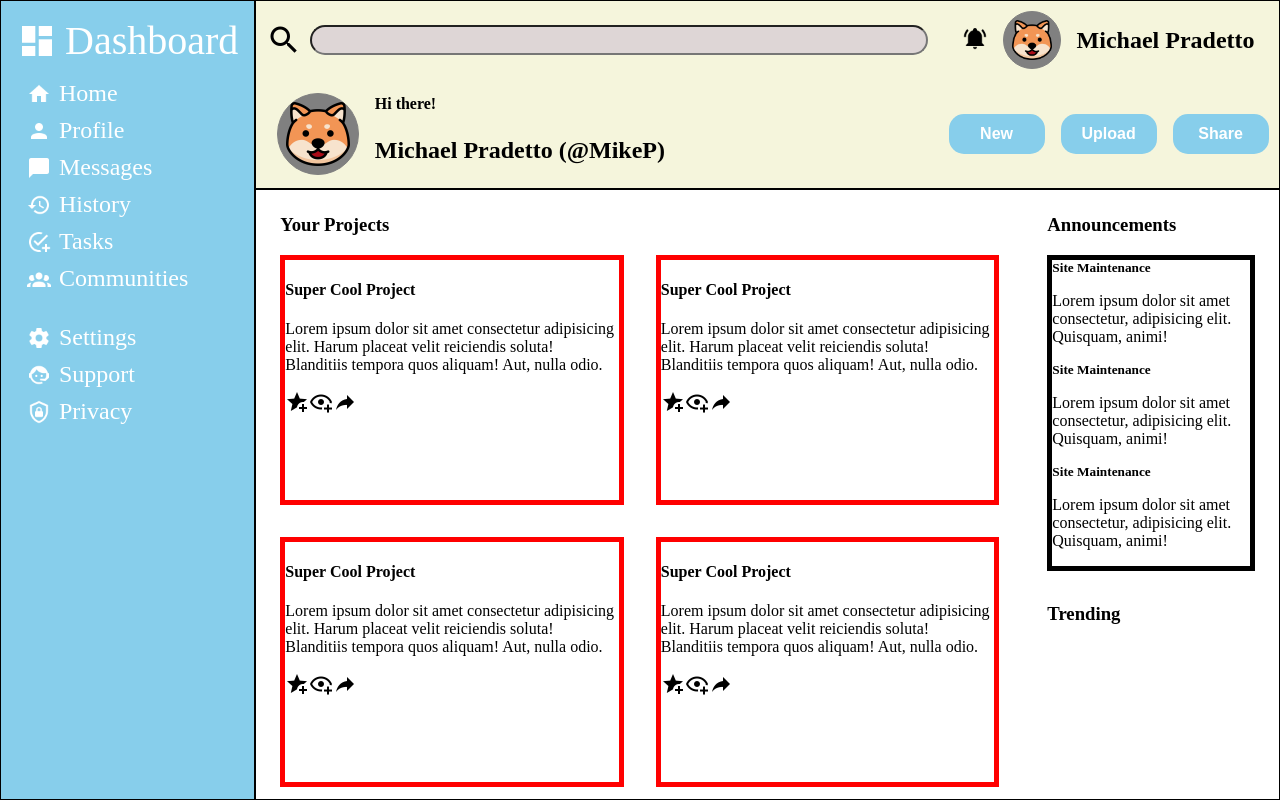
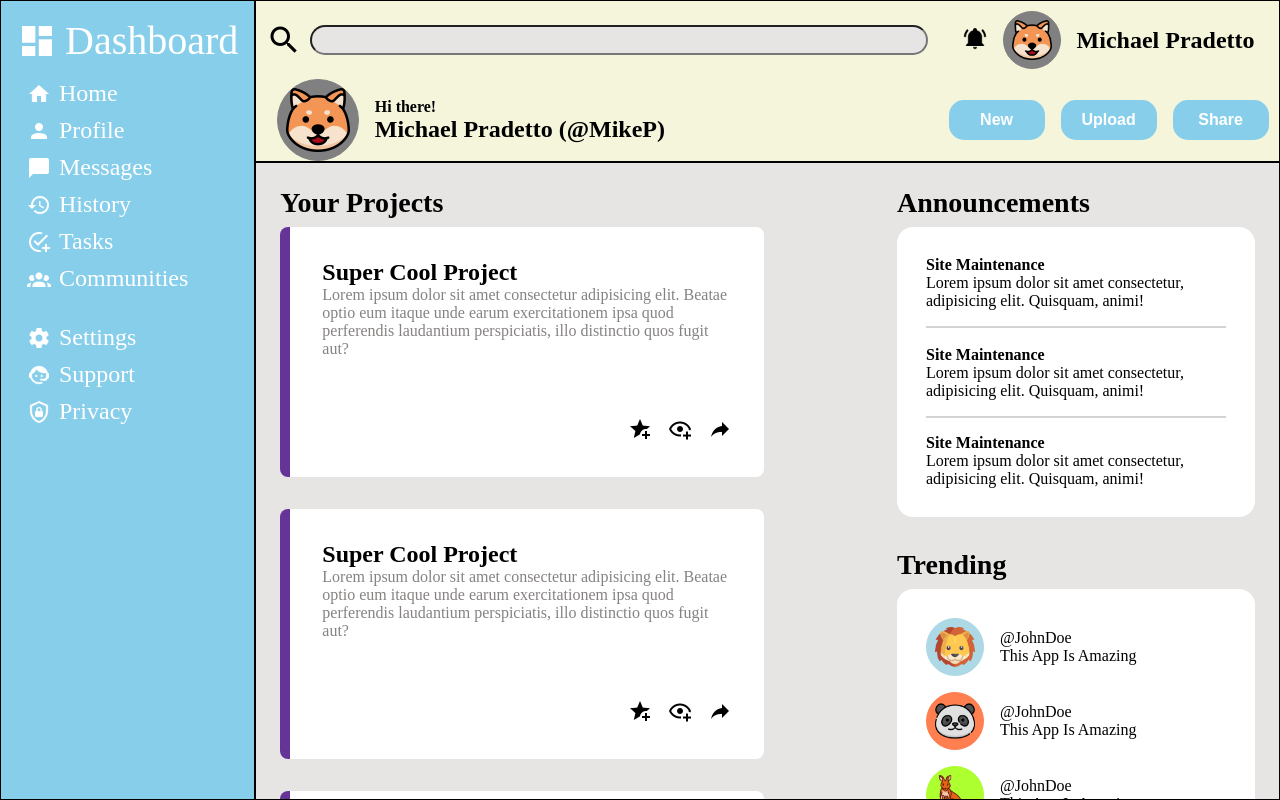
Before and after one commit to Pradetto/Admin-Dashboard, a plain HTML site: page index.html in a window 1280 px wide. Drawn offline with Linux system fonts and the light colour scheme.

Commit message:
finished main content

```diff
--- a/index.html
+++ b/index.html
@@ -115,45 +115,66 @@
                 <h3 class="heading">Your Projects</h3>
                 <div class="cards">
                     <div class="card">
+                        <div class="titleContent">
                             <h4 class="title">Super Cool Project</h4>
-                        <p class="content">Lorem ipsum dolor sit amet consectetur adipisicing elit. Harum placeat velit reiciendis soluta! Blanditiis tempora quos aliquam! Aut, nulla odio.</p>
+                            <p class="content">Lorem ipsum dolor sit amet consectetur adipisicing elit. Beatae optio eum itaque unde earum exercitationem ipsa quod perferendis laudantium perspiciatis, illo distinctio quos fugit aut?</p>
+                        </div>
                         <div class="actions"><a href="#"><img src="media/main/star-plus.png" alt=""></a><a href="#"><img src="media/main/eye-plus-outline.png" alt=""></a><a href="#"><img src="media/main/share.png" alt=""></a></div>
                     </div>
                     <div class="card">
+                        <div class="titleContent">
                             <h4 class="title">Super Cool Project</h4>
-                        <p class="content">Lorem ipsum dolor sit amet consectetur adipisicing elit. Harum placeat velit reiciendis soluta! Blanditiis tempora quos aliquam! Aut, nulla odio.</p>
+                            <p class="content">Lorem ipsum dolor sit amet consectetur adipisicing elit. Beatae optio eum itaque unde earum exercitationem ipsa quod perferendis laudantium perspiciatis, illo distinctio quos fugit aut?</p>
+                        </div>
                         <div class="actions"><a href="#"><img src="media/main/star-plus.png" alt=""></a><a href="#"><img src="media/main/eye-plus-outline.png" alt=""></a><a href="#"><img src="media/main/share.png" alt=""></a></div>
                     </div>
                     <div class="card">
+                        <div class="titleContent">
                             <h4 class="title">Super Cool Project</h4>
-                        <p class="content">Lorem ipsum dolor sit amet consectetur adipisicing elit. Harum placeat velit reiciendis soluta! Blanditiis tempora quos aliquam! Aut, nulla odio.</p>
+                            <p class="content">Lorem ipsum dolor sit amet consectetur adipisicing elit. Beatae optio eum itaque unde earum exercitationem ipsa quod perferendis laudantium perspiciatis, illo distinctio quos fugit aut?</p>
+                        </div>
                         <div class="actions"><a href="#"><img src="media/main/star-plus.png" alt=""></a><a href="#"><img src="media/main/eye-plus-outline.png" alt=""></a><a href="#"><img src="media/main/share.png" alt=""></a></div>
                     </div>
                     <div class="card">
+                        <div class="titleContent">
                             <h4 class="title">Super Cool Project</h4>
-                        <p class="content">Lorem ipsum dolor sit amet consectetur adipisicing elit. Harum placeat velit reiciendis soluta! Blanditiis tempora quos aliquam! Aut, nulla odio.</p>
+                            <p class="content">Lorem ipsum dolor sit amet consectetur adipisicing elit. Beatae optio eum itaque unde earum exercitationem ipsa quod perferendis laudantium perspiciatis, illo distinctio quos fugit aut?</p>
+                        </div>
                         <div class="actions"><a href="#"><img src="media/main/star-plus.png" alt=""></a><a href="#"><img src="media/main/eye-plus-outline.png" alt=""></a><a href="#"><img src="media/main/share.png" alt=""></a></div>
                     </div>
                     <div class="card">
+                        <div class="titleContent">
                             <h4 class="title">Super Cool Project</h4>
-                        <p class="content">Lorem ipsum dolor sit amet consectetur adipisicing elit. Harum placeat velit reiciendis soluta! Blanditiis tempora quos
-                        aliquam! Aut, nulla odio.</p>
+                            <p class="content">Lorem ipsum dolor sit amet consectetur adipisicing elit. Beatae optio eum itaque unde earum exercitationem ipsa quod perferendis laudantium perspiciatis, illo distinctio quos fugit aut?</p>
+                        </div>
                         <div class="actions"><a href="#"><img src="media/main/star-plus.png" alt=""></a><a href="#"><img src="media/main/eye-plus-outline.png" alt=""></a><a href="#"><img src="media/main/share.png" alt=""></a></div>
                     </div>
                     <div class="card">
+                        <div class="titleContent">
                             <h4 class="title">Super Cool Project</h4>
-                        <p class="content">Lorem ipsum dolor sit amet consectetur adipisicing elit. Harum placeat velit reiciendis soluta! Blanditiis tempora quos aliquam! Aut, nulla odio.</p>
+                            <p class="content">Lorem ipsum dolor sit amet consectetur adipisicing elit. Beatae optio eum itaque unde earum exercitationem ipsa quod perferendis laudantium perspiciatis, illo distinctio quos fugit aut?</p>
+                        </div>
                         <div class="actions"><a href="#"><img src="media/main/star-plus.png" alt=""></a><a href="#"><img src="media/main/eye-plus-outline.png" alt=""></a><a href="#"><img src="media/main/share.png" alt=""></a></div>
                     </div>
                     <div class="card">
+                        <div class="titleContent">
                             <h4 class="title">Super Cool Project</h4>
-                        <p class="content">Lorem ipsum dolor sit amet consectetur adipisicing elit. Harum placeat velit reiciendis soluta! Blanditiis tempora quos
-                        aliquam! Aut, nulla odio.</p>
+                            <p class="content">Lorem ipsum dolor sit amet consectetur adipisicing elit. Beatae optio eum itaque unde earum exercitationem ipsa quod perferendis laudantium perspiciatis, illo distinctio quos fugit aut?</p>
+                        </div>
                         <div class="actions"><a href="#"><img src="media/main/star-plus.png" alt=""></a><a href="#"><img src="media/main/eye-plus-outline.png" alt=""></a><a href="#"><img src="media/main/share.png" alt=""></a></div>
                     </div>
                     <div class="card">
+                        <div class="titleContent">
                             <h4 class="title">Super Cool Project</h4>
-                        <p class="content">Lorem ipsum dolor sit amet consectetur adipisicing elit. Harum placeat velit reiciendis soluta! Blanditiis tempora quos aliquam! Aut, nulla odio.</p>
+                            <p class="content">Lorem ipsum dolor sit amet consectetur adipisicing elit. Beatae optio eum itaque unde earum exercitationem ipsa quod perferendis laudantium perspiciatis, illo distinctio quos fugit aut?</p>
+                        </div>
+                        <div class="actions"><a href="#"><img src="media/main/star-plus.png" alt=""></a><a href="#"><img src="media/main/eye-plus-outline.png" alt=""></a><a href="#"><img src="media/main/share.png" alt=""></a></div>
+                    </div>
+                    <div class="card">
+                        <div class="titleContent">
+                            <h4 class="title">Super Cool Project</h4>
+                            <p class="content">Lorem ipsum dolor sit amet consectetur adipisicing elit. Beatae optio eum itaque unde earum exercitationem ipsa quod perferendis laudantium perspiciatis, illo distinctio quos fugit aut?</p>
+                        </div>
                         <div class="actions"><a href="#"><img src="media/main/star-plus.png" alt=""></a><a href="#"><img src="media/main/eye-plus-outline.png" alt=""></a><a href="#"><img src="media/main/share.png" alt=""></a></div>
                     </div>
                 </div>
@@ -164,20 +185,51 @@
                     <div class="announcementContainer">
                         <div class="contentBox">
                             <h5 class="smallHeading">Site Maintenance</h5>
-                            <p class="announcementContent">Lorem ipsum dolor sit amet consectetur, adipisicing elit. Quisquam, animi!</p>
+                            <p class="announcementContent" id="topPara">Lorem ipsum dolor sit amet consectetur, adipisicing elit. Quisquam, animi!</p>
                         </div>
+                        <br>
                         <div class="contentBox">
                             <h5 class="smallHeading">Site Maintenance</h5>
-                            <p class="announcementContent">Lorem ipsum dolor sit amet consectetur, adipisicing elit. Quisquam, animi!</p>
+                            <p class="announcementContent" id="middlePara">Lorem ipsum dolor sit amet consectetur, adipisicing elit. Quisquam, animi!</p>
                         </div>
-                        <div class="contentBox">
+                        <div class="contentBox" id="bottomBox">
                             <h5 class="smallHeading">Site Maintenance</h5>
-                            <p class="announcementContent">Lorem ipsum dolor sit amet consectetur, adipisicing elit. Quisquam, animi!</p>
+                            <p class="announcementContent" >Lorem ipsum dolor sit amet consectetur, adipisicing elit. Quisquam, animi!</p>
                         </div>
                     </div>
                 </div>
                 <div class="trending">
                     <h3 class="heading">Trending</h3>
+                    <div class="trendingContainer">
+                        <div class="contentBox2">
+                            <a href="" class="profileLogo" id="lion"><img src="media/main/lion.png" alt="" class="imgProfileLogo"></a>
+                            <div class="userInfo">
+                                <p class="atName">@JohnDoe</p>
+                                <p class="pageName">This App Is Amazing</p>
+                            </div>
+                        </div>
+                        <div class="contentBox2">
+                            <a href="" class="profileLogo" id="panda"><img src="media/main/panda.png" alt="" class="imgProfileLogo"></a>
+                            <div class="userInfo">
+                                <p class="atName">@JohnDoe</p>
+                                <p class="pageName">This App Is Amazing</p>
+                            </div>
+                        </div>
+                        <div class="contentBox2">
+                            <a href="" class="profileLogo" id="kangaroo"><img src="media/main/kangaroo.png" alt="" class="imgProfileLogo"></a>
+                            <div class="userInfo">
+                                <p class="atName">@JohnDoe</p>
+                                <p class="pageName">This App Is Amazing</p>
+                            </div>
+                        </div>
+                        <div class="contentBox2">
+                            <a href="" class="profileLogo" id="snake"><img src="media/main/snake.png" alt="" class="imgProfileLogo"></a>
+                            <div class="userInfo">
+                                <p class="atName">@JohnDoe</p>
+                                <p class="pageName">This App Is Amazing</p>
+                            </div>
+                        </div>
+                    </div>
                 </div>
             </div>
         </div>
--- a/styles.css
+++ b/styles.css
@@ -16,8 +16,8 @@
     --logoBackgroundColor: gray;
 
     /* Main Variables */
-
-
+    --trendingImageSize: 2.5rem;
+    --newFeedPadding:1.5rem;
 }
 
 body {
@@ -124,7 +124,7 @@ li.navItem,li.controlsItem {
     flex-grow: 1;
     border-radius: 20px;
     height: 30px;
-    background-color: rgb(222, 214, 214);
+    background-color:#e7e5e4;
     padding: 5px;
     font-size: large;
 }
@@ -198,6 +198,16 @@ li.navItem,li.controlsItem {
     font-size: 1.5rem;
 }
 
+#welcomeText{
+    display: flex;
+    flex-direction: column;
+    justify-content: center;
+}
+#welcomeText>p{
+    margin: 0;
+    padding: 0;
+}
+
 .btnsContainer {
     display: grid;
     grid-template-columns: 1fr 1fr 1fr;
@@ -227,12 +237,11 @@ button{
     grid-auto-flow: row;
     overflow:auto;
     margin: 0;
+
+    background-color: #e7e5e4;
 }
 
-.projects{
-    /* grid-row: 1/3; */
-    height: 1000px;
-}
+/* Projects */
 
 .newsfeed{
     display: grid;
@@ -247,7 +256,10 @@ button{
 h3{
     padding-top: 0;
     margin-top: 0;
+    margin-bottom: .5rem;
+    font-size: 1.75rem;
 }
+
 .cards{
     display: grid;
     grid-template-columns: repeat(auto-fit, minmax(300px,.85fr));
@@ -256,19 +268,129 @@ h3{
 
 }
 .card{
-    border: 5px solid red;
+    background-color: white;
+    border-radius: .5rem;
+    border-left: 10px solid rebeccapurple;
+    padding: 2rem;
+
+    display: flex;
+    flex-direction: column;
+    justify-content: space-between;
 }
 
+.title {
+    margin: 0;
+    padding: 0;
+    font-size: 1.5rem;
+    font-weight: bold;
+}
+
+.content{
+    margin: 0;
+    color: rgb(134, 130, 130);
+}
+
+.actions{
+    display: flex;
+    justify-content: flex-end;
+    gap: 1rem;
+}
+/* Sidebar */
 .newsfeed{
     padding: 1.5rem;
 }
 
+/* announcements */
 .announcementContainer{
     display: grid;
-    border: 5px solid black;
+    grid-template-columns: repeat(auto-fit, minmax(300px, .85fr));
+    background-color: white;
 }
 
 h5{
     margin: 0;
     padding: 0;
+    font-size: 1rem;
 }
+.announcementContent{
+    margin: 0;
+
+    padding: 0;
+
+}
+
+#topPara,
+#middlePara {
+    border-bottom: 2px solid lightgray;
+    padding-bottom: 1rem;
+}
+
+#bottomBox {
+    margin-top: 1rem;
+}
+/* Trending */
+
+.announcementContainer,.trendingContainer{
+    background-color: white;
+    border: 5px solid white;
+    padding: var(--newFeedPadding);
+    border-radius: 1rem;
+}
+.trendingContainer {
+    display: grid;
+    gap: 1rem;
+
+}
+
+
+.contentBox2{
+    display: flex;
+    align-items: center;
+    gap: 1rem;
+}
+
+.userInfo{
+    display: flex;
+    flex-direction: column;
+    justify-content: center;
+}
+
+.atName,.pageName {
+    margin: 0;
+    padding: 0;
+}
+
+.imgProfileLogo {
+    height: var(--trendingImageSize) ;
+}
+
+.profileLogo {
+    height: calc(var(--trendingImageSize) + 1rem);
+    width: calc(var(--trendingImageSize) + 1rem);
+
+    border-radius: 50%;
+
+    display: flex;
+    justify-content: center;
+    align-items: center;
+}
+
+#lion {
+    border: 1px solid lightblue;
+    background-color: lightblue;
+}
+
+#panda {
+    border: 1px solid coral;
+    background-color:  coral;
+}
+
+#kangaroo {
+    border: 1px solid greenyellow;
+    background-color: greenyellow;
+}
+
+#snake {
+    border: 1px solid goldenrod;
+    background-color: goldenrod;
+}
```
Also changed, not shown: media/main/kangaroo.png (added), media/main/lion.png (added), media/main/panda.png (added), media/main/snake.png (added). Lines whose indentation alone changed are shown as unchanged.
